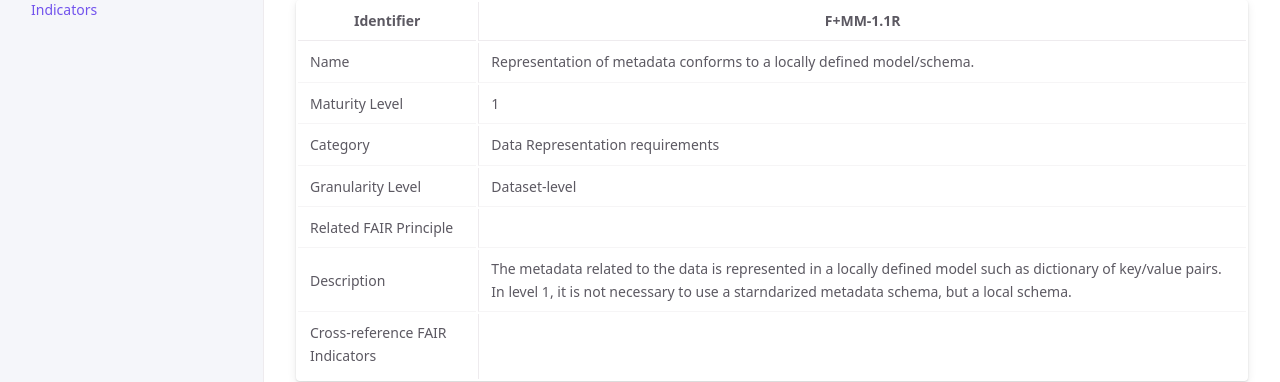
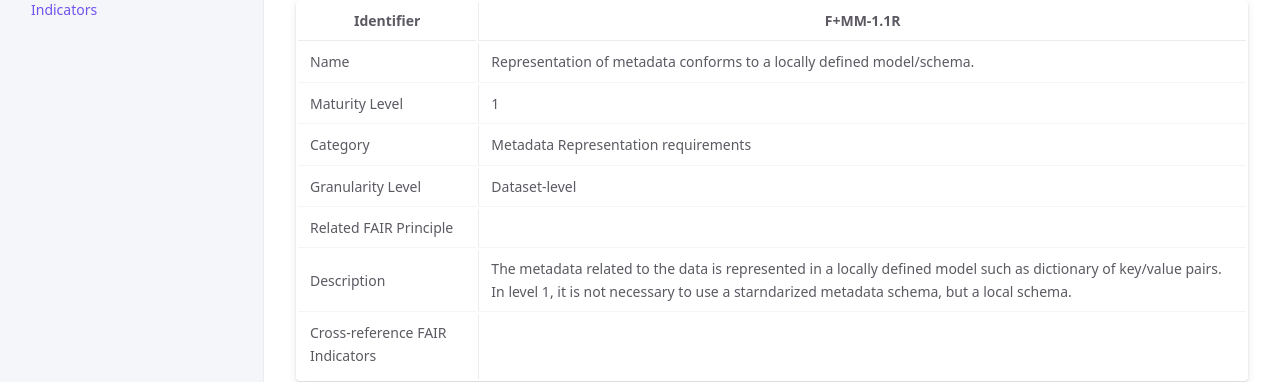
Before and after one commit to FAIRplus/Data-Maturity, a Jekyll site: the page built from docs/_indicators/B. F+MM-1.1R.md, in a window 1280 px wide. Shown: the part 146-528 px from the top of the page. Built offline with Jekyll 4.4.1, drawn with Linux system fonts in a browser that asks for light colours.

Commit message:
Update B. F+MM-1.1R.md

```diff
--- a/docs/_indicators/B. F+MM-1.1R.md
+++ b/docs/_indicators/B. F+MM-1.1R.md
@@ -7,10 +7,10 @@ nav_exclude: True
 ## F+MM-1.1R
 
 | Identifier | F+MM-1.1R |
-| --------- | ----------|
+| ---------- | ----------|
 | Name | Representation of metadata conforms to a locally defined model/schema. |
 | Maturity Level | 1 |
-| Category | Data Representation requirements |
+| Category | Metadata Representation requirements |
 | Granularity Level | Dataset-level |
 | Related FAIR Principle | |
 | Description | The metadata related to the data is represented in a locally defined model such as dictionary of key/value pairs. In level 1, it is not necessary to use a starndarized metadata schema, but a local schema. |
```
